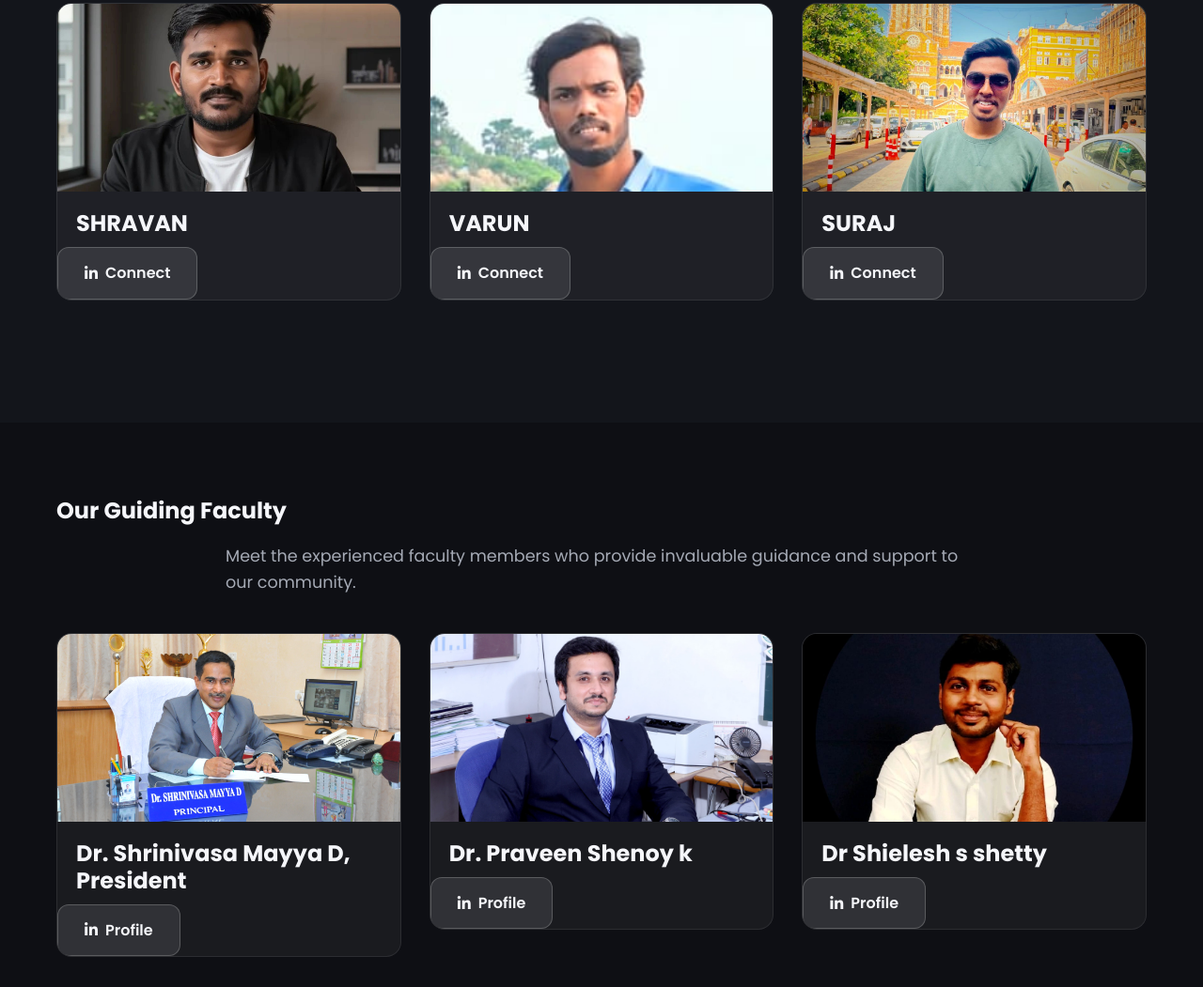
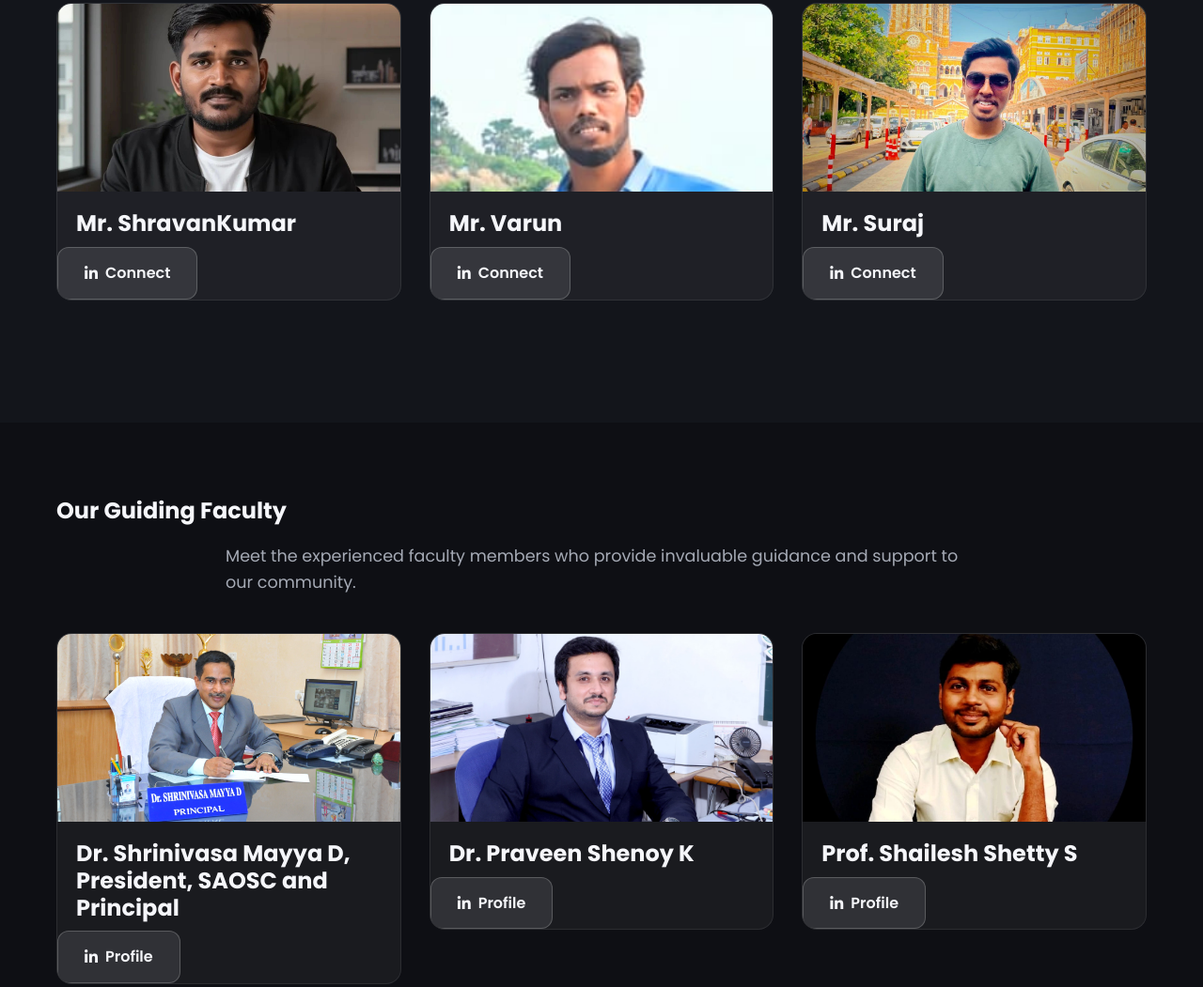
Before and after one commit to Gautham-kayyar/saosc, a plain HTML site: page index.html in a window 1280 px wide. Shown: the part 4585-5636 px from the top of the page at 94% size. Drawn offline with nearby package versions, Linux system fonts and the light colour scheme.

Commit message:
Update index.html

```diff
--- a/index.html
+++ b/index.html
@@ -330,7 +330,7 @@
               <div class="activity-thumbnail">
                 <img src="assets/shavan.jpeg" alt="Alumni Mentor 1">
               </div>
-              <h3>SHRAVAN</h3>
+              <h3>Mr. ShravanKumar</h3>
               <a href="https://www.linkedin.com/in/shravankumar-u-m?utm_source=share&utm_campaign=share_via&utm_content=profile&utm_medium=android_app" class="cta-btn secondary">
                 <i class="fab fa-linkedin-in"></i> Connect
               </a>
@@ -341,7 +341,7 @@
               <div class="activity-thumbnail">
                 <img src="assets/varun.jpeg" alt="Alumni Mentor 2">
               </div>
-              <h3>VARUN</h3>
+              <h3>Mr. Varun</h3>
               <a href="https://www.linkedin.com/in/varun-arya-61376a226?utm_source=share&utm_campaign=share_via&utm_content=profile&utm_medium=android_app" class="cta-btn secondary">
                 <i class="fab fa-linkedin-in"></i> Connect
               </a>
@@ -352,7 +352,7 @@
               <div class="activity-thumbnail">
                 <img src="assets/sooraj.jpeg" alt="Alumni Mentor 3">
               </div>
-              <h3>SURAJ</h3>
+              <h3>Mr. Suraj</h3>
               <a href="https://www.linkedin.com/in/surajk24?utm_source=share&utm_campaign=share_via&utm_content=profile&utm_medium=android_app" class="cta-btn secondary">
                 <i class="fab fa-linkedin-in"></i> Connect
               </a>
@@ -377,7 +377,7 @@
               <div class="activity-thumbnail">
                 <img src="assets/prinicipal_sir.jpg" alt="Faculty Name 1">
               </div>
-              <h3>Dr. Shrinivasa Mayya D, President</h3>
+              <h3>Dr. Shrinivasa Mayya D, President, SAOSC and Principal</h3>
               <a href="https://www.linkedin.com/in/shrinivasa-mayya-d-a9267626?utm_source=share&utm_campaign=share_via&utm_content=profile&utm_medium=android_app" class="cta-btn secondary">
                 <i class="fab fa-linkedin-in"></i> Profile
               </a>
@@ -388,7 +388,7 @@
               <div class="activity-thumbnail">
                 <img src="assets/praveen_sir.jpeg" alt="Faculty Name 2">
               </div>
-              <h3>Dr. Praveen Shenoy k</h3>
+              <h3>Dr. Praveen Shenoy K</h3>
               <a href="https://www.linkedin.com/in/praveenshenoyk?utm_source=share&utm_campaign=share_via&utm_content=profile&utm_medium=android_app" class="cta-btn secondary">
                 <i class="fab fa-linkedin-in"></i> Profile
               </a>
@@ -399,7 +399,7 @@
               <div class="activity-thumbnail">
                 <img src="assets/shilesh_sir.jpeg" alt="Faculty Name 3">
               </div>
-              <h3>Dr Shielesh s shetty</h3>
+              <h3>Prof. Shailesh Shetty S</h3>
               <a href="https://www.linkedin.com/in/shailesh-s-shetty-2b076b42?utm_source=share&utm_campaign=share_via&utm_content=profile&utm_medium=android_app" class="cta-btn secondary">
                 <i class="fab fa-linkedin-in"></i> Profile
               </a>
@@ -427,7 +427,7 @@
         <a href="https://www.instagram.com/aero_opensource_community?utm_source=ig_web_button_share_sheet&igsh=ZDNlZDc0MzIxNw==" class="cta-btn secondary">
           <i class="fab fa-instagram"></i> Follow on Instagram
         </a>
-        <a href="https://www.linkedin.com/in/srinivas-aero-open-source-community-9a1761362?utm_source=share&utm_campaign=share_via&utm_content=profile&utm_medium=android_app" class="cta-btn secondary">
+        <a href="https://www.linkedin.com/in/srinivas-aero-open-source-community-saosc-9a1761362?utm_source=share&utm_campaign=share_via&utm_content=profile&utm_medium=android_app" class="cta-btn secondary">
           <i class="fab fa-linkedin-in"></i> Connect on LinkedIn
         </a>
       </div>
@@ -477,7 +477,7 @@
         <h3>Contact</h3>
         <p>Email: <a href="mailto:aerositopensource@gmail.com">aerositopensource@gmail.com</a></p>
         <p>Location: 3RD FLOOR MECH BUILDING, SRINIVAS INSTITUTE OF TECHNOLOGY, VALACHIL, MANGLORE</p>
-        <p>Phone: <a href="tel:NOT FOUND">NOT FOUND</a></p>
+        <!--<p>Phone: <a href="tel:NOT FOUND">NOT FOUND</a></p> -->
       </div>
     </div>
     <div class="footer-bottom">
```
